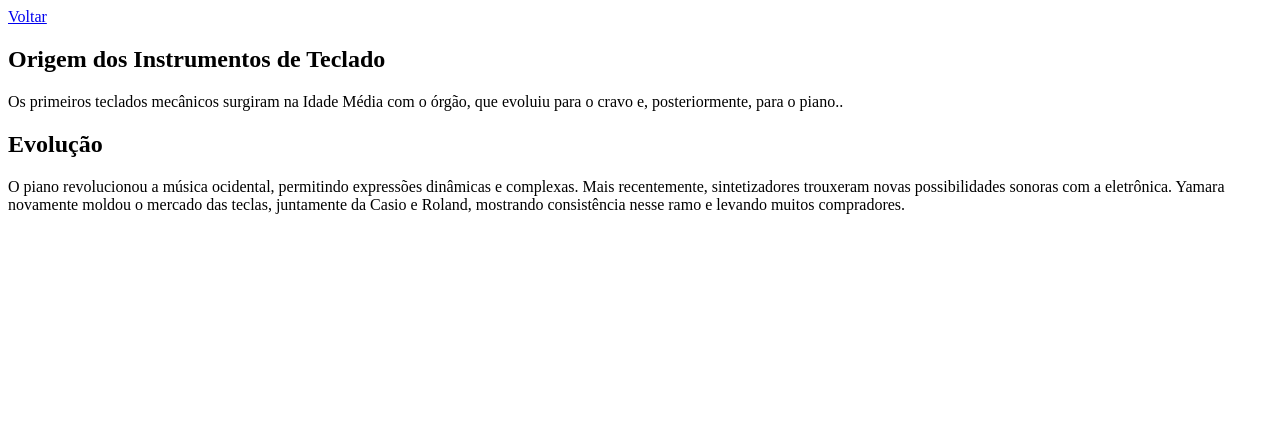
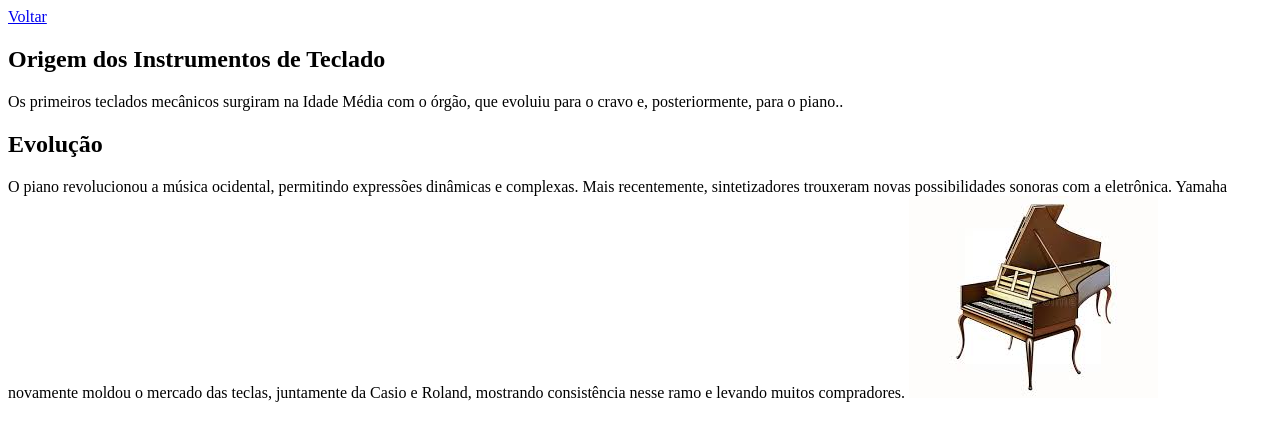
Before and after one commit to SantanaGLSI/ancora-4, a plain HTML site: page index.html in a window 1280 px wide. Drawn offline with Linux system fonts and the light colour scheme.

Commit message:
Update index.html

```diff
--- a/index.html
+++ b/index.html
@@ -14,7 +14,8 @@
 
     <h2 id="evolucao">Evolução</h2>
     <p>O piano revolucionou a música ocidental, permitindo expressões dinâmicas e complexas. Mais recentemente, sintetizadores trouxeram novas possibilidades sonoras com a eletrônica.
-        Yamara novamente moldou o mercado das teclas, juntamente da Casio e Roland, mostrando consistência nesse ramo e levando muitos compradores.
+        Yamaha novamente moldou o mercado das teclas, juntamente da Casio e Roland, mostrando consistência nesse ramo e levando muitos compradores.
+        <img id="Cravinho" src="cravo.jpeg">
     </p>
 </body>
 </html>
```
